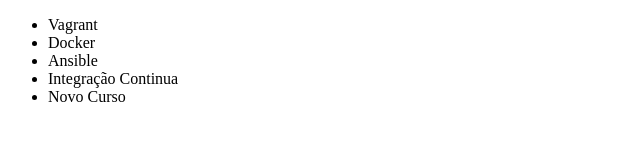
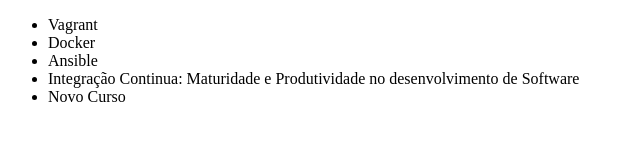
Before and after one commit to kleytoncristovao/alura-git-gihub-controle-compartilhamento, a plain HTML site: page index.html in a window 1280 px wide. Shown: the whole page, without its empty margins (0-640 px from the left). Drawn offline with Linux system fonts and the light colour scheme.

Commit message:
renomeando o curso de integração

```diff
--- a/index.html
+++ b/index.html
@@ -11,7 +11,7 @@
         <li>Vagrant</li>
         <li>Docker</li>
         <li>Ansible</li>
-        <li>Integração Continua</li>
+        <li>Integração Continua: Maturidade e Produtividade no desenvolvimento de Software</li>
         <li>Novo Curso</li>
     </ul>
 </body>
```
